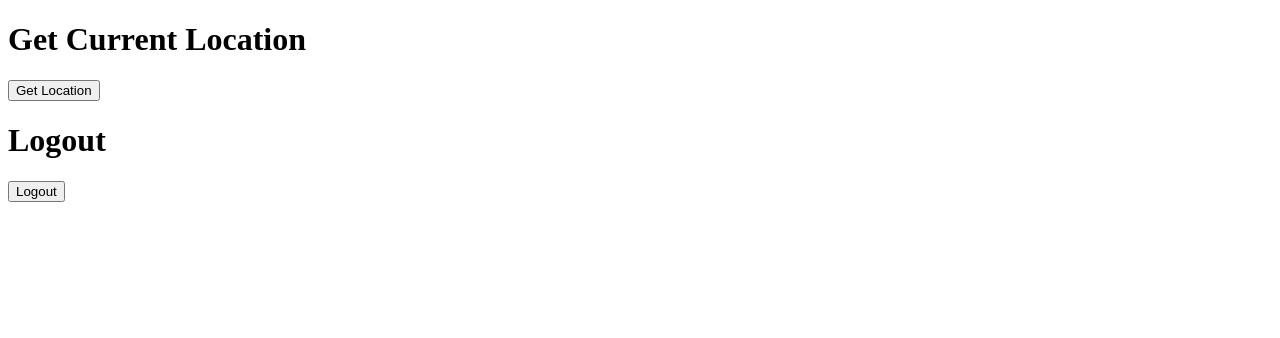
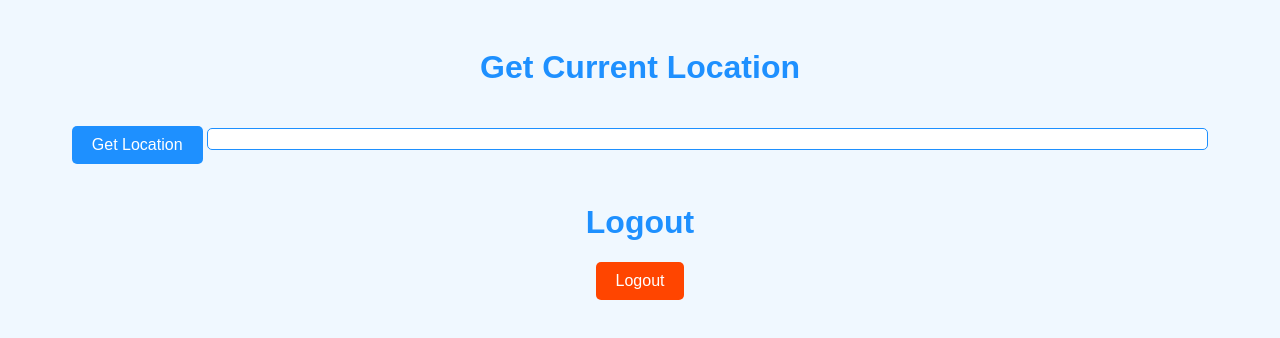
Before and after one commit to bakshivaishvik/MYsihproj, a website: page www/js/getlocation.html in a window 1280 px wide. Drawn offline with Linux system fonts and the light colour scheme.

Commit message:
Update getlocation.html

```diff
--- a/www/js/getlocation.html
+++ b/www/js/getlocation.html
@@ -3,22 +3,28 @@
 <head>
     <title>Cordova Geolocation Example</title>
 </head>
-<script src="geolocation.js"></script>
-<body>
-<h1>Get Current Location</h1>
+<body style="font-family: Arial, sans-serif; background-color: #f0f8ff; color: #333; padding: 20px; text-align: center;">
 
-<!-- Button to trigger the geolocation function -->
-<button onclick="getLocation()">Get Location</button>
+    <h1 style="color: #1e90ff;">Get Current Location</h1>
 
-<!-- Placeholder for displaying location information -->
-<div id="location-info"></div>
+    <!-- Button to trigger the geolocation function -->
+    <button onclick="getLocation()" style="background-color: #1e90ff; color: white; padding: 10px 20px; border: none; border-radius: 5px; cursor: pointer; font-size: 16px;">
+        Get Location
+    </button>
 
-<!--<script src="cordova.js"></script>Make sure to include Cordova -->
- <!-- Link to your JavaScript file -->
-<div class="logout-container">
-    <h1>Logout</h1>
-    <button id="logoutButton">Logout</button>
-</div>
-<script src="geolocation.js"></script>
+    <!-- Placeholder for displaying location information -->
+    <div id="location-info" style="margin-top: 20px; padding: 10px; border: 1px solid #1e90ff; border-radius: 5px; background-color: #ffffff; display: inline-block; width: 80%; text-align: left;">
+        <!-- Location info will be displayed here -->
+    </div>
+
+    <!-- Logout section -->
+    <div class="logout-container" style="margin-top: 40px;">
+        <h1 style="color: #1e90ff;">Logout</h1>
+        <button id="logoutButton" style="background-color: #ff4500; color: white; padding: 10px 20px; border: none; border-radius: 5px; cursor: pointer; font-size: 16px;">
+            Logout
+        </button>
+    </div>
+
+    <script src="geolocation.js"></script>
 </body>
 </html>
```
